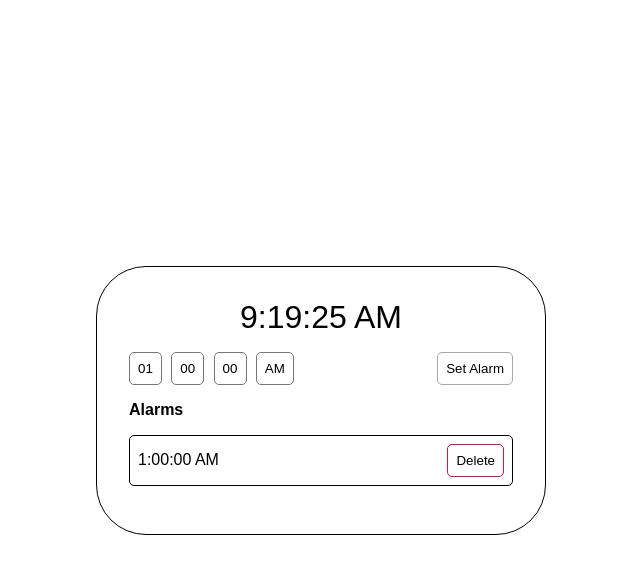
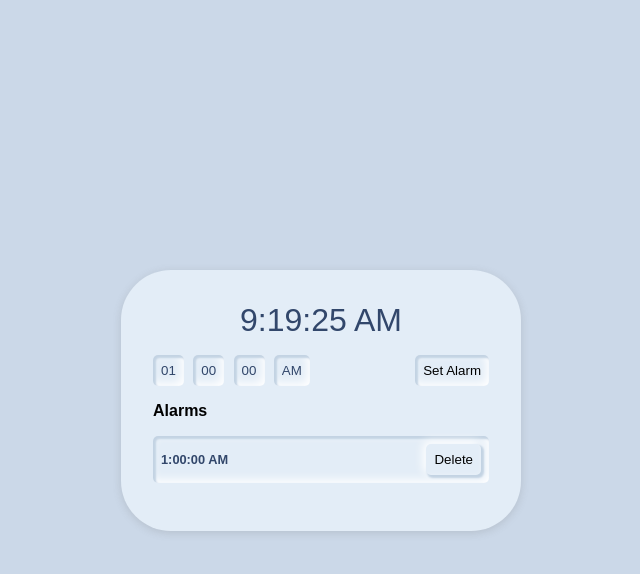
Before and after one commit to AmanGupta262/alarm-clock, a plain HTML site: page index.html in a window 1280 px wide. Both pictures are taken after a click on the button "Set Alarm". Shown: the whole page, without its empty margins (319-959 px from the left). Drawn offline with Linux system fonts and the light colour scheme.

Commit message:
improve design

```diff
--- a/index.html
+++ b/index.html
@@ -28,7 +28,7 @@
             <option value="PM">PM</option>
           </select>
           </div>
-          <button class="btn" id="submit-btn" type="submit">Set Alarm</button>
+          <button class="btn submit-btn" id="submit-btn" type="submit">Set Alarm</button>
         </form>
         <div class="alarms">
           <div class="title mb">Alarms</div>
--- a/style.css
+++ b/style.css
@@ -1,87 +1,107 @@
 /* GLobal Styles */
-*{
+* {
   margin: 0;
   padding: 0;
   box-sizing: border-box;
 }
 
-body{
+body {
   font-family: sans-serif;
 }
 
-.d-flex{
+.d-flex {
   display: flex;
 }
 
-.btn{
+.btn {
   outline: none;
   border: none;
   background-color: inherit;
   cursor: pointer;
   padding: 0.5rem;
   border-radius: 5px;
+  transition: all .3s ease-in-out;
 }
-select{
+select {
   appearance: none;
   outline: none;
   background-color: inherit;
-    padding: .5rem;
+  padding: 0.5rem;
+  border: none;
   border-radius: 5px;
   margin-right: 0.3rem;
   cursor: pointer;
+  color: #32476b;
+  box-shadow: #c3d3e3 2px 2px 2px 1px inset, #fff -2px -2px 10px 1px inset;
 }
 
-.mb{
+.mb {
   margin-bottom: 1rem;
 }
 
 /* End GLobal Styles */
 
-.container{
-    min-height: 100Vh;
+.container {
+  min-height: 100vh;
   align-items: center;
   justify-content: center;
   padding-block: 1rem;
+  background-color: #cbd8e8;
 }
 
-.alarm-clock{
+.alarm-clock {
   padding: 2rem;
-    border: 1px solid black;
   border-radius: 50px;
   flex-flow: column;
   justify-content: center;
   align-items: center;
-    min-width: 450px;
+  min-width: 400px;
+  box-shadow: rgba(99, 99, 99, 0.2) 0px 2px 8px 0px;
+  background-color: #e3edf7;
 }
 
-.current-time{
+.current-time {
   font-size: 2rem;
+  color: #32476b;
 }
 
-.alarm-form{
+.alarm-form {
   justify-content: space-between;
   width: 100%;
 }
 
-#submit-btn{
-    border: 1px solid darkgrey;
+.submit-btn {
+  box-shadow: #c3d3e3 2px 2px 2px 1px,
+              #fff -2px -2px 10px 1px;
 }
 
-.alarms{
+.alarms {
   width: 100%;
 }
 
-.alarms .title{
+.alarms .title {
   font-weight: bold;
 }
 
-.alarm{
+.alarm {
   justify-content: space-between;
-    border: 1px solid black;
   border-radius: 5px;
-    padding: .5rem;
+  padding: 0.5rem;
   align-items: center;
+    box-shadow: #c3d3e3 2px 2px 2px 1px inset, #fff -2px -2px 10px 1px inset;
+
 }
-.alarm .delete-alarm{
-    border: 1px solid crimson;
+.alarm .delete-alarm {
+  box-shadow: #c3d3e3 2px 2px 2px 1px,
+              #fff -2px -2px 10px 1px;
 }
+
+.time{
+    color: #32476b;
+    font-size: .8rem;
+    font-weight: bold;
+}
+.btn:focus,
+.btn:hover{
+  box-shadow: #c3d3e3 2px 2px 2px 1px inset, #fff -2px -2px 10px 1px inset;
+}
```
Lines whose indentation alone changed are shown as unchanged.
